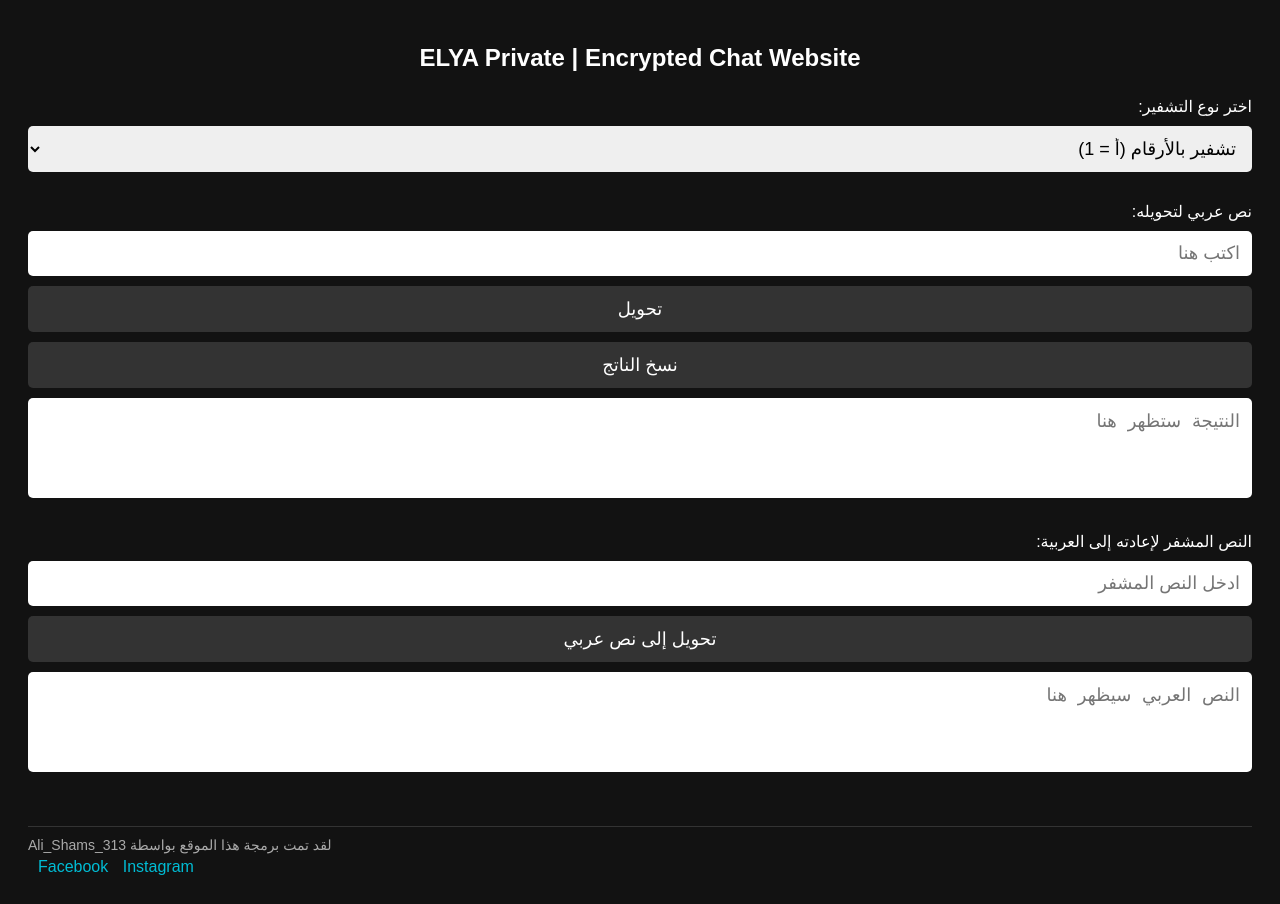
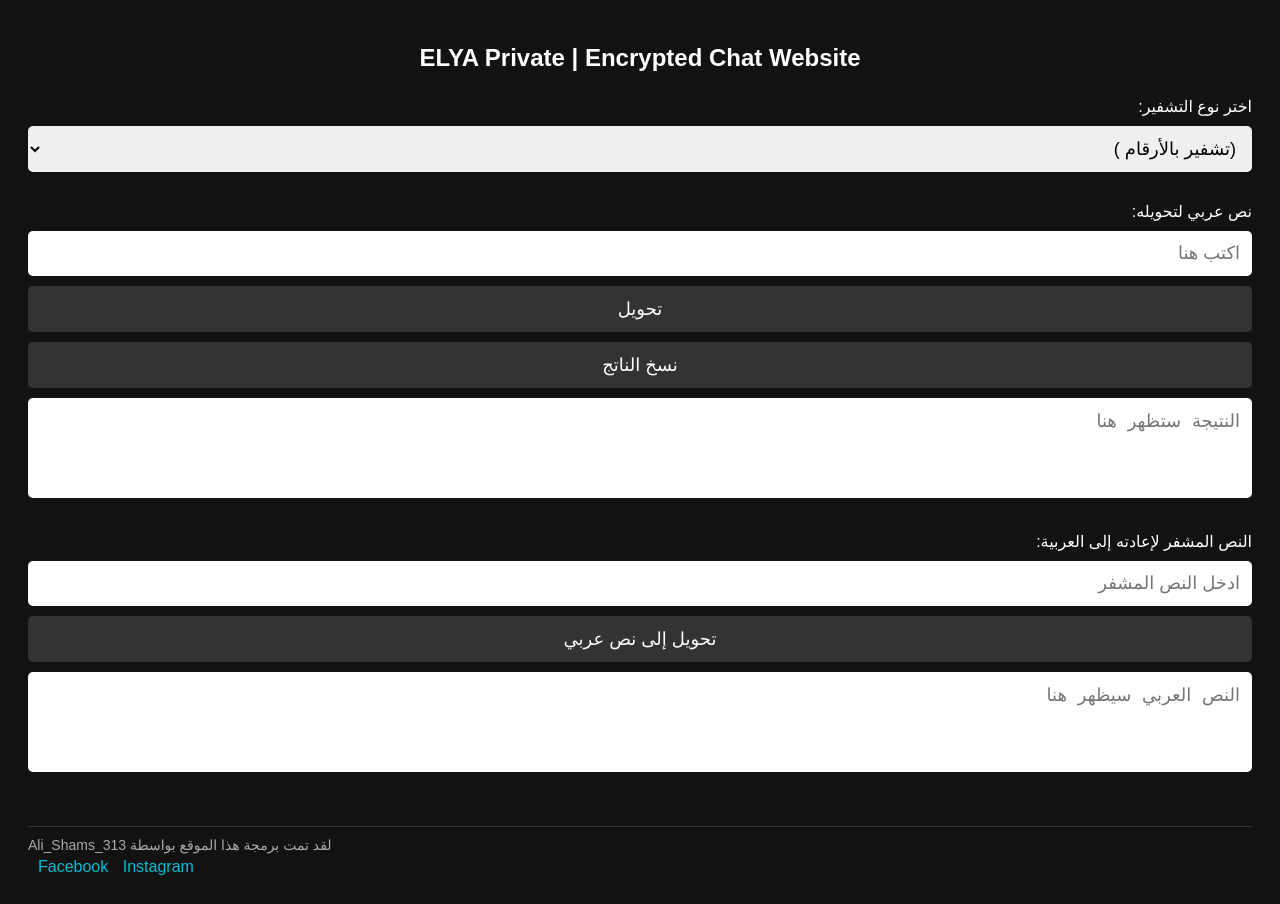
Before and after one commit to Ali313224/Elia-mhadth, a plain HTML site: page index.html in a window 1280 px wide. Drawn offline with Linux system fonts and the light colour scheme.

Commit message:
Update index.html

```diff
--- a/index.html
+++ b/index.html
@@ -82,7 +82,7 @@
   <div class="section">
     <label>اختر نوع التشفير:</label>
     <select id="mode">
-      <option value="numbers">تشفير بالأرقام (أ = 1)</option>
+      <option value="numbers">(تشفير بالأرقام )</option>
       <option value="randomEng">لغة ELYA للتشفير الفائق</option>
     </select>
   </div>
```
